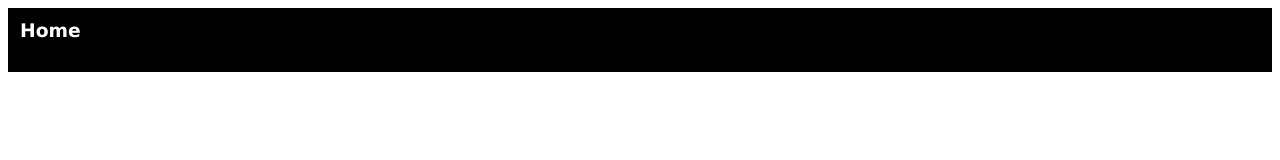
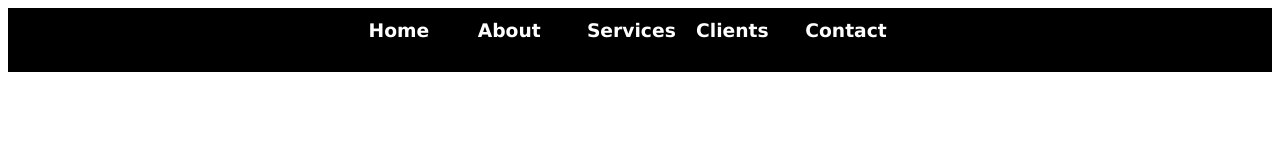
Before and after one commit to srinidhi-vanam/WebsiteProject, a plain HTML site: page index.html in a window 1280 px wide. Drawn offline with Linux system fonts and the light colour scheme.

Commit message:
Update index.html

```diff
--- a/index.html
+++ b/index.html
@@ -7,8 +7,22 @@
   <table width="100%" height="60" cellspacing="5" cellpadding="5" bgcolor="#000000">
       <tr>
         <td>
-          <table width="100%" border="0" align="center" celpadding="1" cellspacing="1">
-            <td width="96"><font face="verdana, geneva, sans-serif" color="white"><h3>Home</h3></font></td>
+          <table width="547" border="0" align="center" celpadding="1" cellspacing="1">
+            <td width="96">
+              <font face="verdana, geneva, sans-serif" color="white"><h3>Home</h3></font>
+            </td>
+            <td width="96">
+              <font face="verdana, geneva, sans-serif" color="white"><h3>About</h3></font>
+            </td>
+            <td width="96">
+              <font face="verdana, geneva, sans-serif" color="white"><h3>Services</h3></font>
+            </td>
+            <td width="96">
+              <font face="verdana, geneva, sans-serif" color="white"><h3>Clients</h3></font>
+            </td>
+            <td width="96">
+              <font face="verdana, geneva, sans-serif" color="white"><h3>Contact</h3></font>
+            </td>
 
           </table>
         </td>
```
